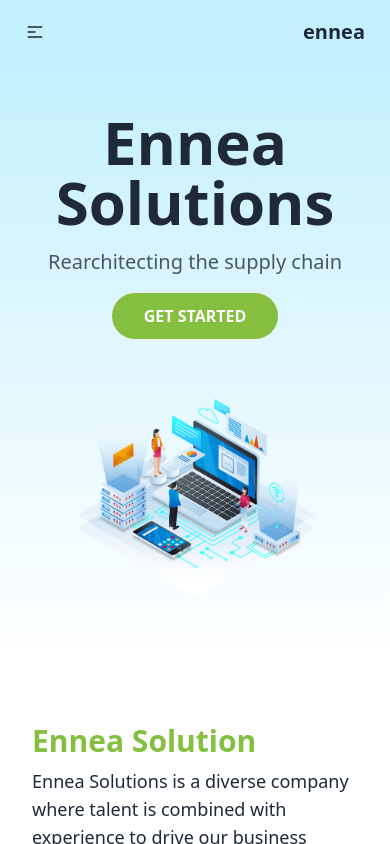
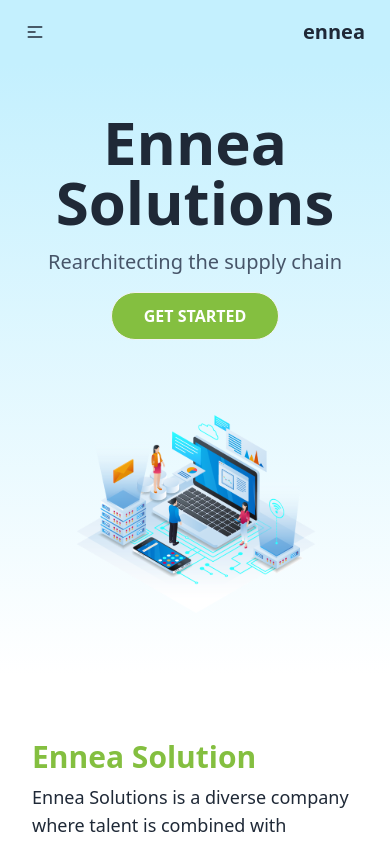
Before and after one commit to Sumanani/EnneaLandingPage, a React (Vite) app: page / in a window 390 px wide. Shown: the top 844 px of the page. Built offline with nearby package versions, Linux system fonts and the light colour scheme.

Commit message:
increased hero image margin for small devices.

```diff
--- a/src/components/HeroSection.tsx
+++ b/src/components/HeroSection.tsx
@@ -11,7 +11,7 @@ const HeroSection = () => {
           </p>
           <button className="btn-custom">Get Started</button>
         </div>
-        <img className="w-full mt-6 lg:mt-0" src={hero} alt="hero image" />
+        <img className="w-full mt-10 lg:mt-0" src={hero} alt="hero image" />
       </div>
     </div>
   );
```
